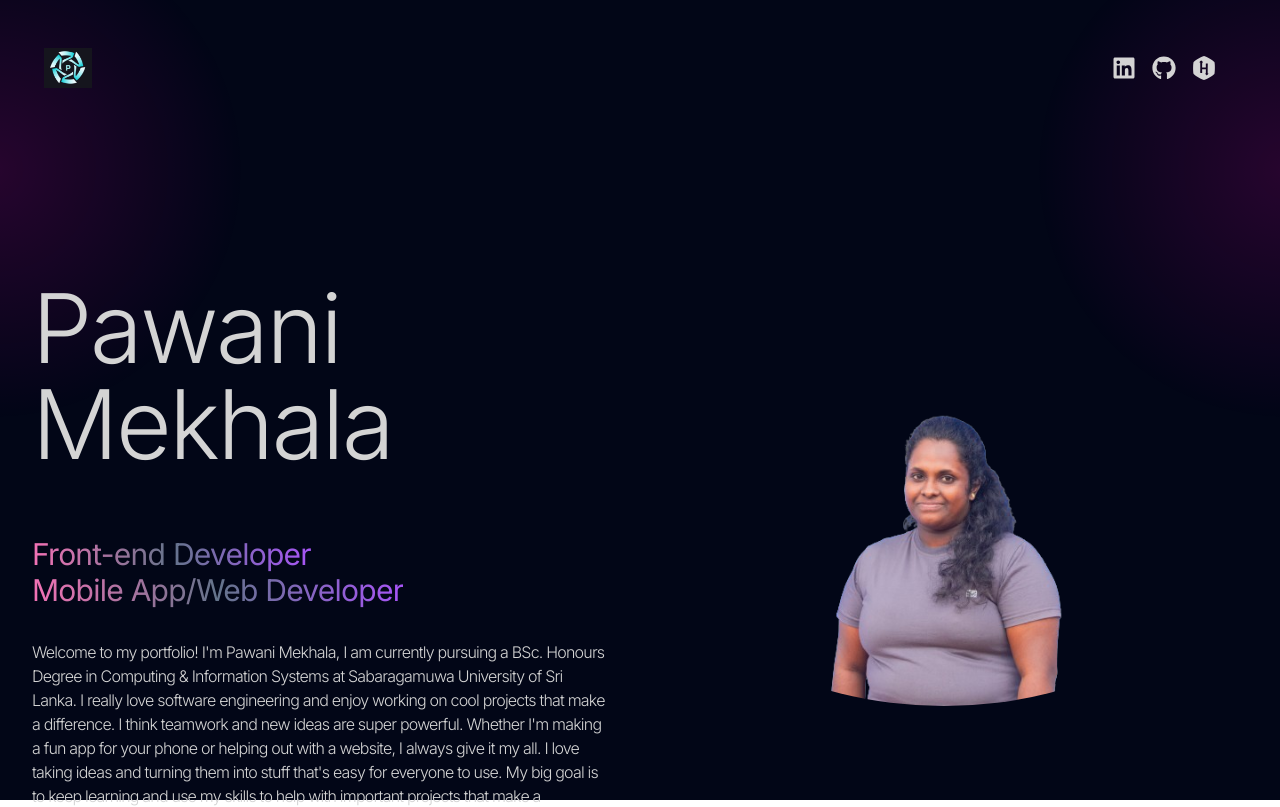
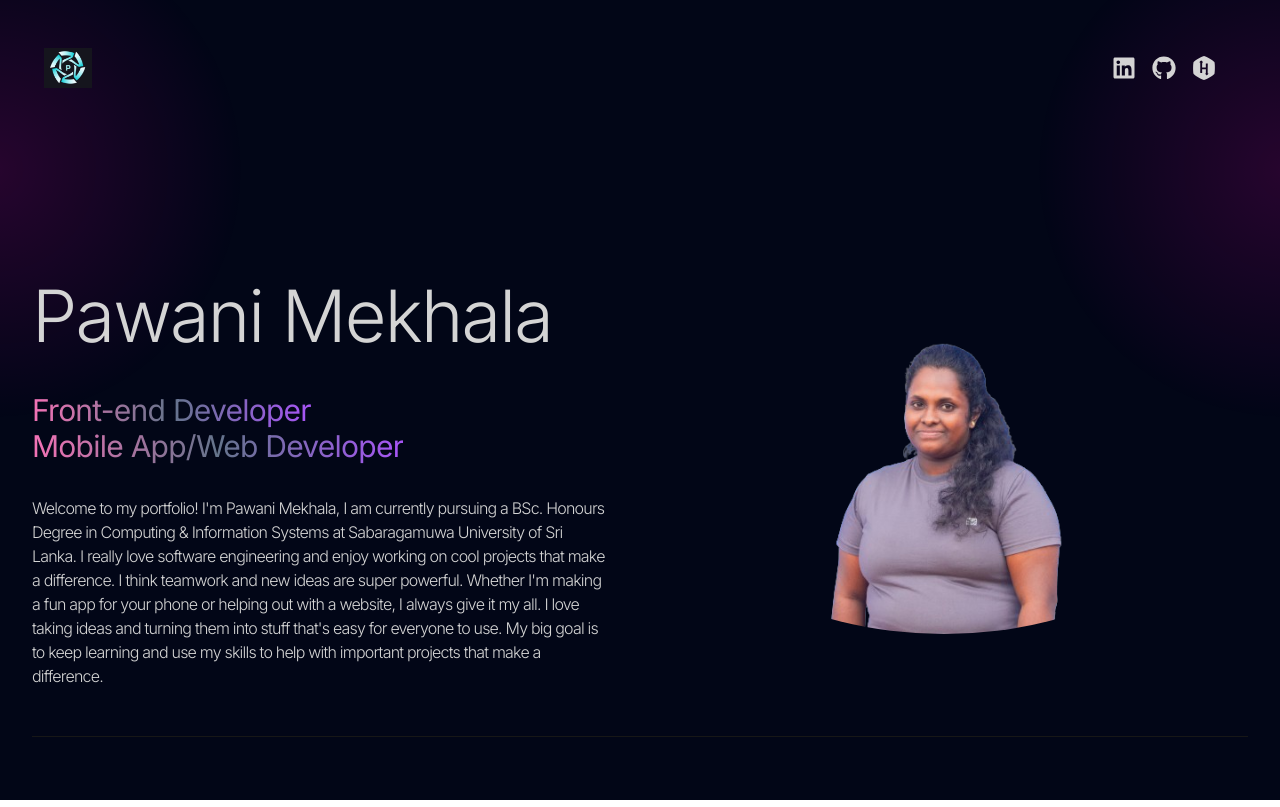
Before and after one commit to PawaniMekhala/My-Portfolio, a React (Vite) app: page / in a window 1280 px wide. Shown: the top 807 px of the page. Built offline with nearby package versions, Linux system fonts and the light colour scheme.

Commit message:
changes added

```diff
--- a/src/components/Hero.jsx
+++ b/src/components/Hero.jsx
@@ -83,7 +83,7 @@ const Hero = () => {
               variants={container(0)}
               initial="hidden"
               animate="visible"
-              className="pb-16 text-6xl font-light tracking-tight lg:mt-16 lg:text-8xl"
+              className="pb-10 text-2xl font-light tracking-tight lg:mt-16 lg:text-7xl"
             >Pawani Mekhala
             </motion.h1>
             <motion.span
```
